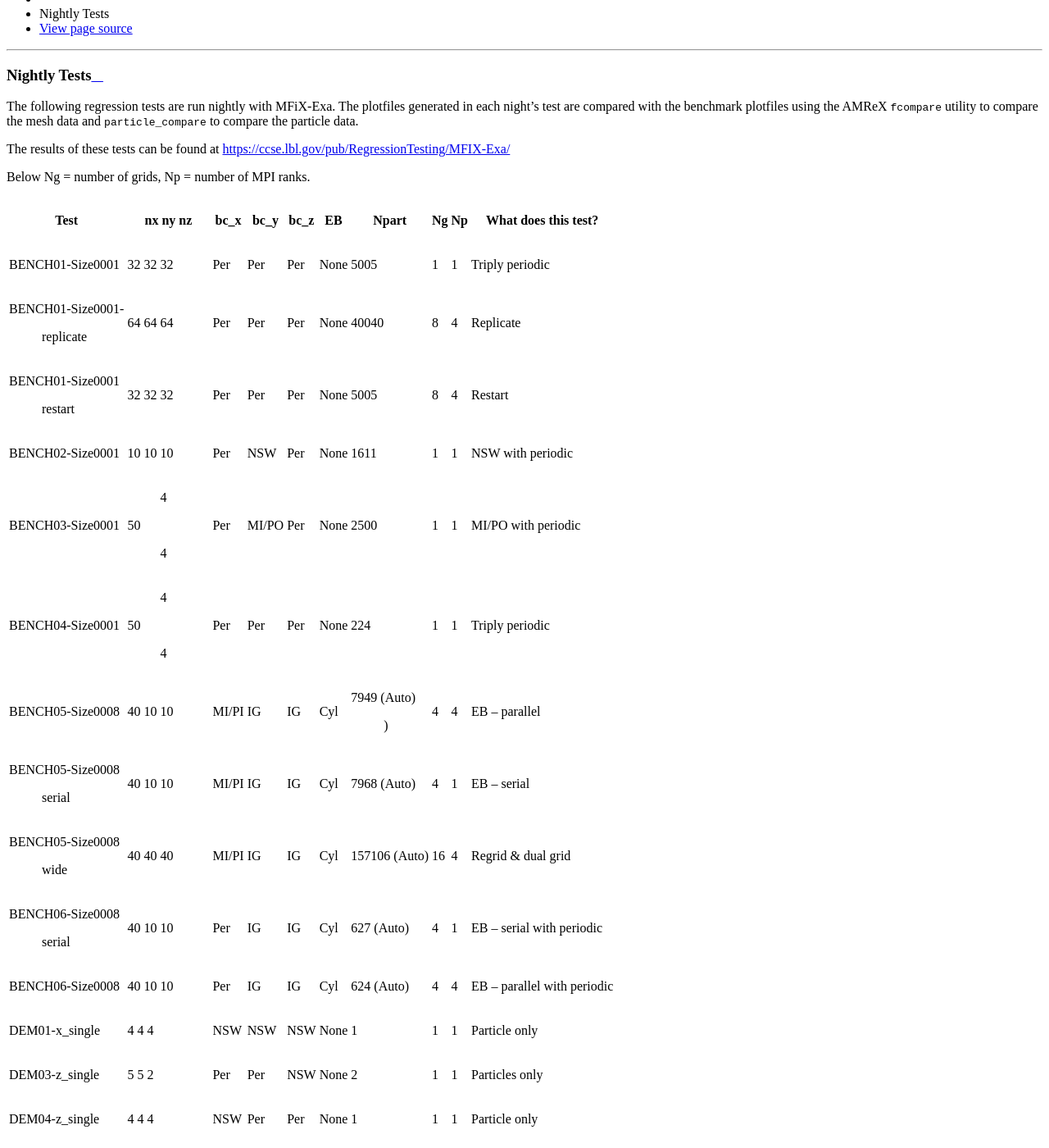
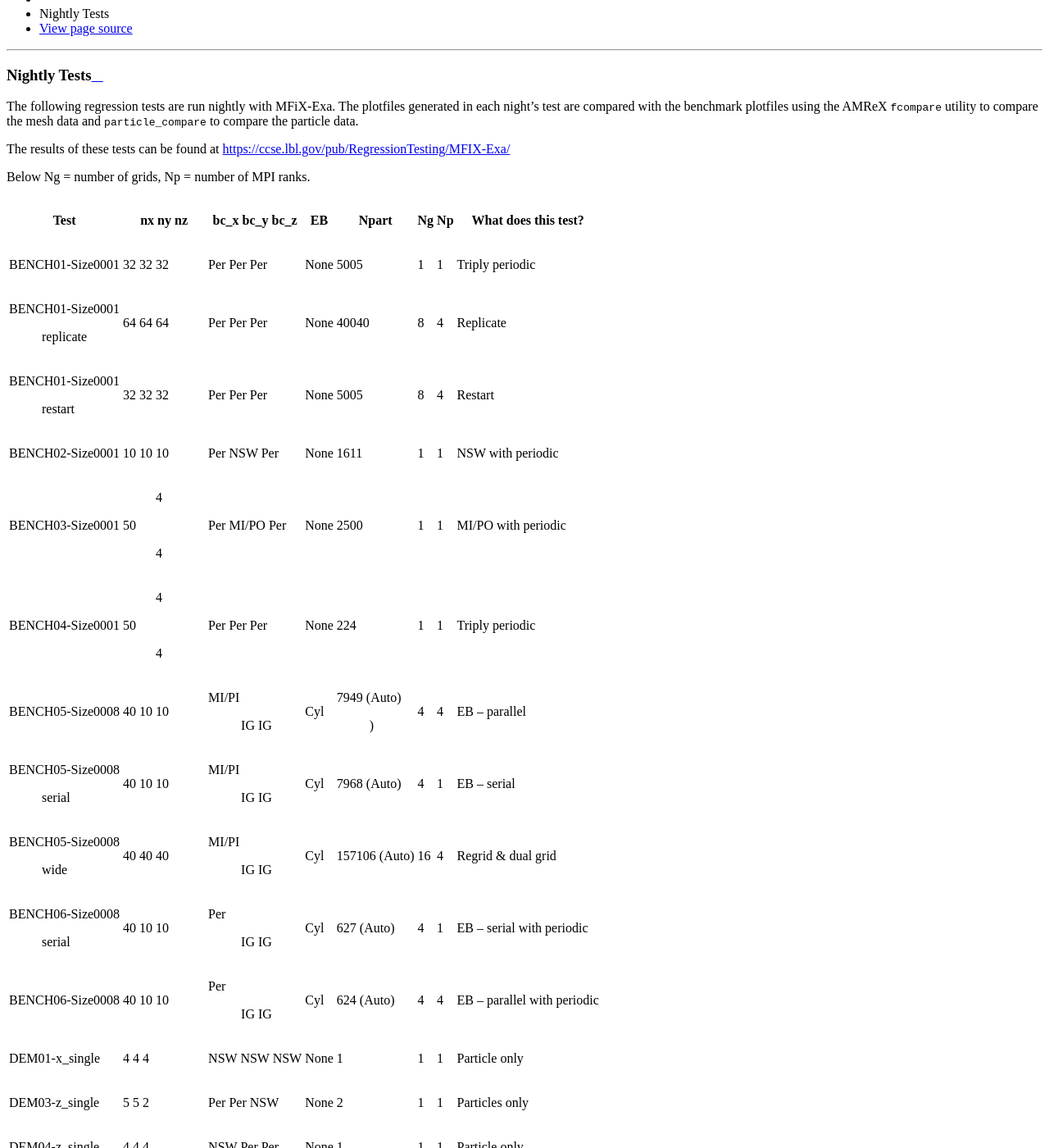
Before and after one commit to mwm126/MFIX-Exa, a Sphinx documentation site: the page built from docs/source/NightlyTests.rst, in a window 1280 px wide and 1400 px high, scrolled down 319 px. Shown: the whole window at 82% size. Built offline with Sphinx 7.4.7 and the Read the Docs theme 2.0.0, drawn with Linux system fonts in a browser that asks for light colours; pages that are not in the unit, such as notebooks, are missing from menus; some of the changed lines change nothing that is shown; some of the changed text lies outside the part shown.

Commit message:
more formatting

```diff
--- a/docs/source/NightlyTests.rst
+++ b/docs/source/NightlyTests.rst
@@ -11,72 +11,72 @@ The results of these tests can be found at https://ccse.lbl.gov/pub/RegressionTe
 
 Below Ng = number of grids, Np = number of MPI ranks.
 
-+-------------------+----+-------+---------+------+------+--------+----+----+--------------------------+
-| Test              | nx | bc_x  | bc_y    | bc_z | EB   | Npart  | Ng | Np | What does this test?     |
-|                   | ny |       |         |      |      |        |    |    |                          |
-|                   | nz |       |         |      |      |        |    |    |                          |
-+===================+====+=======+=========+======+======+========+====+====+==========================+
-| BENCH01-Size0001  | 32 | Per   | Per     | Per  | None | 5005   | 1  | 1  | Triply periodic          |
-|                   | 32 |       |         |      |      |        |    |    |                          |
-|                   | 32 |       |         |      |      |        |    |    |                          |
-+-------------------+----+-------+---------+------+------+--------+----+----+--------------------------+
-| BENCH01-Size0001- | 64 | Per   | Per     | Per  | None | 40040  | 8  | 4  | Replicate                |
-|  replicate        | 64 |       |         |      |      |        |    |    |                          |
-|                   | 64 |       |         |      |      |        |    |    |                          |
-+-------------------+----+-------+---------+------+------+--------+----+----+--------------------------+
-| BENCH01-Size0001  | 32 | Per   | Per     | Per  | None | 5005   | 8  | 4  | Restart                  |
-|  restart          | 32 |       |         |      |      |        |    |    |                          |
-|                   | 32 |       |         |      |      |        |    |    |                          |
-+-------------------+----+-------+---------+------+------+--------+----+----+--------------------------+
-| BENCH02-Size0001  | 10 | Per   | NSW     | Per  | None | 1611   | 1  | 1  | NSW with periodic        |
-|                   | 10 |       |         |      |      |        |    |    |                          |
-|                   | 10 |       |         |      |      |        |    |    |                          |
-+-------------------+----+-------+---------+------+------+--------+----+----+--------------------------+
-| BENCH03-Size0001  |  4 | Per   | MI/PO   | Per  | None | 2500   | 1  | 1  | MI/PO with periodic      |
-|                   | 50 |       |         |      |      |        |    |    |                          |
-|                   |  4 |       |         |      |      |        |    |    |                          |
-+-------------------+----+-------+---------+------+------+--------+----+----+--------------------------+
-| BENCH04-Size0001  |  4 | Per   | Per     | Per  | None | 224    | 1  | 1  | Triply periodic          |
-|                   | 50 |       |         |      |      |        |    |    |                          |
-|                   |  4 |       |         |      |      |        |    |    |                          |
-+-------------------+----+-------+---------+------+------+--------+----+----+--------------------------+
-| BENCH05-Size0008  | 40 | MI/PI | IG      | IG   | Cyl  | 7949   | 4  | 4  | EB -- parallel           |
-|                   | 10 |       |         |      |      | (Auto) |    |    |                          |
-|                   | 10 |       |         |      |      |      ) |    |    |                          |
-+-------------------+----+-------+---------+------+------+--------+----+----+--------------------------+
-| BENCH05-Size0008  | 40 | MI/PI | IG      | IG   | Cyl  | 7968   | 4  | 1  | EB -- serial             |
-|  serial           | 10 |       |         |      |      | (Auto) |    |    |                          |
-|                   | 10 |       |         |      |      |        |    |    |                          |
-+-------------------+----+-------+---------+------+------+--------+----+----+--------------------------+
-| BENCH05-Size0008  | 40 | MI/PI | IG      | IG   | Cyl  | 157106 | 16 | 4  | Regrid & dual grid       |
-|  wide             | 40 |       |         |      |      | (Auto) |    |    |                          |
-|                   | 40 |       |         |      |      |        |    |    |                          |
-+-------------------+----+-------+---------+------+------+--------+----+----+--------------------------+
-| BENCH06-Size0008  | 40 |  Per  | IG      | IG   | Cyl  | 627    | 4  | 1  | EB -- serial             |
-|  serial           | 10 |       |         |      |      | (Auto) |    |    | with periodic            |
-|                   | 10 |       |         |      |      |        |    |    |                          |
-+-------------------+----+-------+---------+------+------+--------+----+----+--------------------------+
-| BENCH06-Size0008  | 40 |  Per  | IG      | IG   | Cyl  | 624    | 4  | 4  | EB -- parallel           |
-|                   | 10 |       |         |      |      | (Auto) |    |    | with periodic            |
-|                   | 10 |       |         |      |      |        |    |    |                          |
-+-------------------+----+-------+---------+------+------+--------+----+----+--------------------------+
-| DEM01-x_single    |  4 |  NSW  | NSW     | NSW  | None |   1    | 1  | 1  | Particle  only           |
-|                   |  4 |       |         |      |      |        |    |    |                          |
-|                   |  4 |       |         |      |      |        |    |    |                          |
-+-------------------+----+-------+---------+------+------+--------+----+----+--------------------------+
-| DEM03-z_single    |  5 |  Per  | Per     | NSW  | None |   2    | 1  | 1  | Particles only           |
-|                   |  5 |       |         |      |      |        |    |    |                          |
-|                   |  2 |       |         |      |      |        |    |    |                          |
-+-------------------+----+-------+---------+------+------+--------+----+----+--------------------------+
-| DEM04-z_single    |  4 |  NSW  | Per     | Per  | None |   1    | 1  | 1  | Particle  only           |
-|                   |  4 |       |         |      |      |        |    |    |                          |
-|                   |  4 |       |         |      |      |        |    |    |                          |
-+-------------------+----+-------+---------+------+------+--------+----+----+--------------------------+
-| DEM05-z_single    |  5 |  Per  | NSW     | Per  | None |   93   | 1  | 1  | Particle  only           |
-|   LSD             |  2 |       |         |      |      |        |    |    |                          |
-|                   |  5 |       |         |      |      |        |    |    |                          |
-+-------------------+----+-------+---------+------+------+--------+----+----+--------------------------+
-| DEM06-z_multiple  |  5 |  Per  | Per     | NSW  | None |   1    | 10 | 4  | Particle  only           |
-|                   |  5 |       |         |      |      |        |    |    |                          |
-|                   | 50 |       |         |      |      |        |    |    |                          |
-+-------------------+----+-------+---------+------+------+--------+----+----+--------------------------+
++-------------------+----+-------+------+--------+----+----+--------------------------+
+| Test              | nx | bc_x  | EB   | Npart  | Ng | Np | What does this test?     |
+|                   | ny | bc_y  |      |        |    |    |                          |
+|                   | nz | bc_z  |      |        |    |    |                          |
++===================+====+=======+======+========+====+====+==========================+
+| BENCH01-Size0001  | 32 | Per   | None | 5005   | 1  | 1  | Triply periodic          |
+|                   | 32 | Per   |      |        |    |    |                          |
+|                   | 32 | Per   |      |        |    |    |                          |
++-------------------+----+-------+------+--------+----+----+--------------------------+
+| BENCH01-Size0001  | 64 | Per   | None | 40040  | 8  | 4  | Replicate                |
+|  replicate        | 64 | Per   |      |        |    |    |                          |
+|                   | 64 | Per   |      |        |    |    |                          |
++-------------------+----+-------+------+--------+----+----+--------------------------+
+| BENCH01-Size0001  | 32 | Per   | None | 5005   | 8  | 4  | Restart                  |
+|  restart          | 32 | Per   |      |        |    |    |                          |
+|                   | 32 | Per   |      |        |    |    |                          |
++-------------------+----+-------+------+--------+----+----+--------------------------+
+| BENCH02-Size0001  | 10 | Per   | None | 1611   | 1  | 1  | NSW with periodic        |
+|                   | 10 | NSW   |      |        |    |    |                          |
+|                   | 10 | Per   |      |        |    |    |                          |
++-------------------+----+-------+------+--------+----+----+--------------------------+
+| BENCH03-Size0001  |  4 | Per   | None | 2500   | 1  | 1  | MI/PO with periodic      |
+|                   | 50 | MI/PO |      |        |    |    |                          |
+|                   |  4 | Per   |      |        |    |    |                          |
++-------------------+----+-------+------+--------+----+----+--------------------------+
+| BENCH04-Size0001  |  4 | Per   | None | 224    | 1  | 1  | Triply periodic          |
+|                   | 50 | Per   |      |        |    |    |                          |
+|                   |  4 | Per   |      |        |    |    |                          |
++-------------------+----+-------+------+--------+----+----+--------------------------+
+| BENCH05-Size0008  | 40 | MI/PI | Cyl  | 7949   | 4  | 4  | EB -- parallel           |
+|                   | 10 |   IG  |      | (Auto) |    |    |                          |
+|                   | 10 |   IG  |      |      ) |    |    |                          |
++-------------------+----+-------+------+--------+----+----+--------------------------+
+| BENCH05-Size0008  | 40 | MI/PI | Cyl  | 7968   | 4  | 1  | EB -- serial             |
+|  serial           | 10 |    IG |      | (Auto) |    |    |                          |
+|                   | 10 |    IG |      |        |    |    |                          |
++-------------------+----+-------+------+--------+----+----+--------------------------+
+| BENCH05-Size0008  | 40 | MI/PI | Cyl  | 157106 | 16 | 4  | Regrid & dual grid       |
+|  wide             | 40 |   IG  |      | (Auto) |    |    |                          |
+|                   | 40 |   IG  |      |        |    |    |                          |
++-------------------+----+-------+------+--------+----+----+--------------------------+
+| BENCH06-Size0008  | 40 |  Per  | Cyl  | 627    | 4  | 1  | EB -- serial             |
+|  serial           | 10 |   IG  |      | (Auto) |    |    | with periodic            |
+|                   | 10 |   IG  |      |        |    |    |                          |
++-------------------+----+-------+------+--------+----+----+--------------------------+
+| BENCH06-Size0008  | 40 |  Per  | Cyl  | 624    | 4  | 4  | EB -- parallel           |
+|                   | 10 |   IG  |      | (Auto) |    |    | with periodic            |
+|                   | 10 |   IG  |      |        |    |    |                          |
++-------------------+----+-------+------+--------+----+----+--------------------------+
+| DEM01-x_single    |  4 |  NSW  | None |   1    | 1  | 1  | Particle  only           |
+|                   |  4 |  NSW  |      |        |    |    |                          |
+|                   |  4 |  NSW  |      |        |    |    |                          |
++-------------------+----+-------+------+--------+----+----+--------------------------+
+| DEM03-z_single    |  5 |  Per  | None |   2    | 1  | 1  | Particles only           |
+|                   |  5 |  Per  |      |        |    |    |                          |
+|                   |  2 |  NSW  |      |        |    |    |                          |
++-------------------+----+-------+------+--------+----+----+--------------------------+
+| DEM04-z_single    |  4 |  NSW  | None |   1    | 1  | 1  | Particle  only           |
+|                   |  4 |  Per  |      |        |    |    |                          |
+|                   |  4 |  Per  |      |        |    |    |                          |
++-------------------+----+-------+------+--------+----+----+--------------------------+
+| DEM05-z_single    |  5 |  Per  | None |   93   | 1  | 1  | Particle  only           |
+|   LSD             |  2 |  Per  |      |        |    |    |                          |
+|                   |  5 |  Per  |      |        |    |    |                          |
++-------------------+----+-------+------+--------+----+----+--------------------------+
+| DEM06-z_multiple  |  5 |  Per  | None |   1    | 10 | 4  | Particle  only           |
+|                   |  5 |  Per  |      |        |    |    |                          |
+|                   | 50 |  NSW  |      |        |    |    |                          |
++-------------------+----+-------+------+--------+----+----+--------------------------+
```
